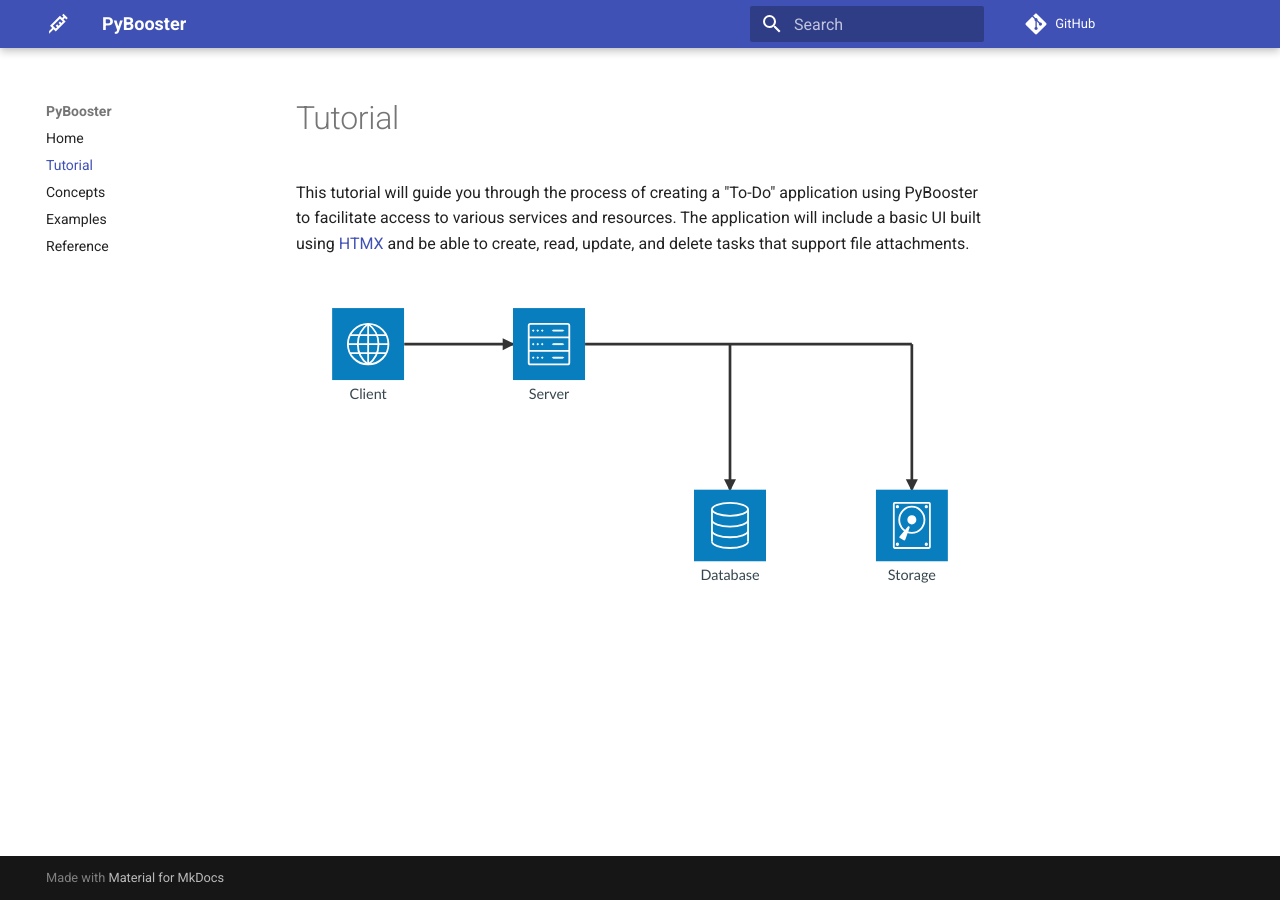
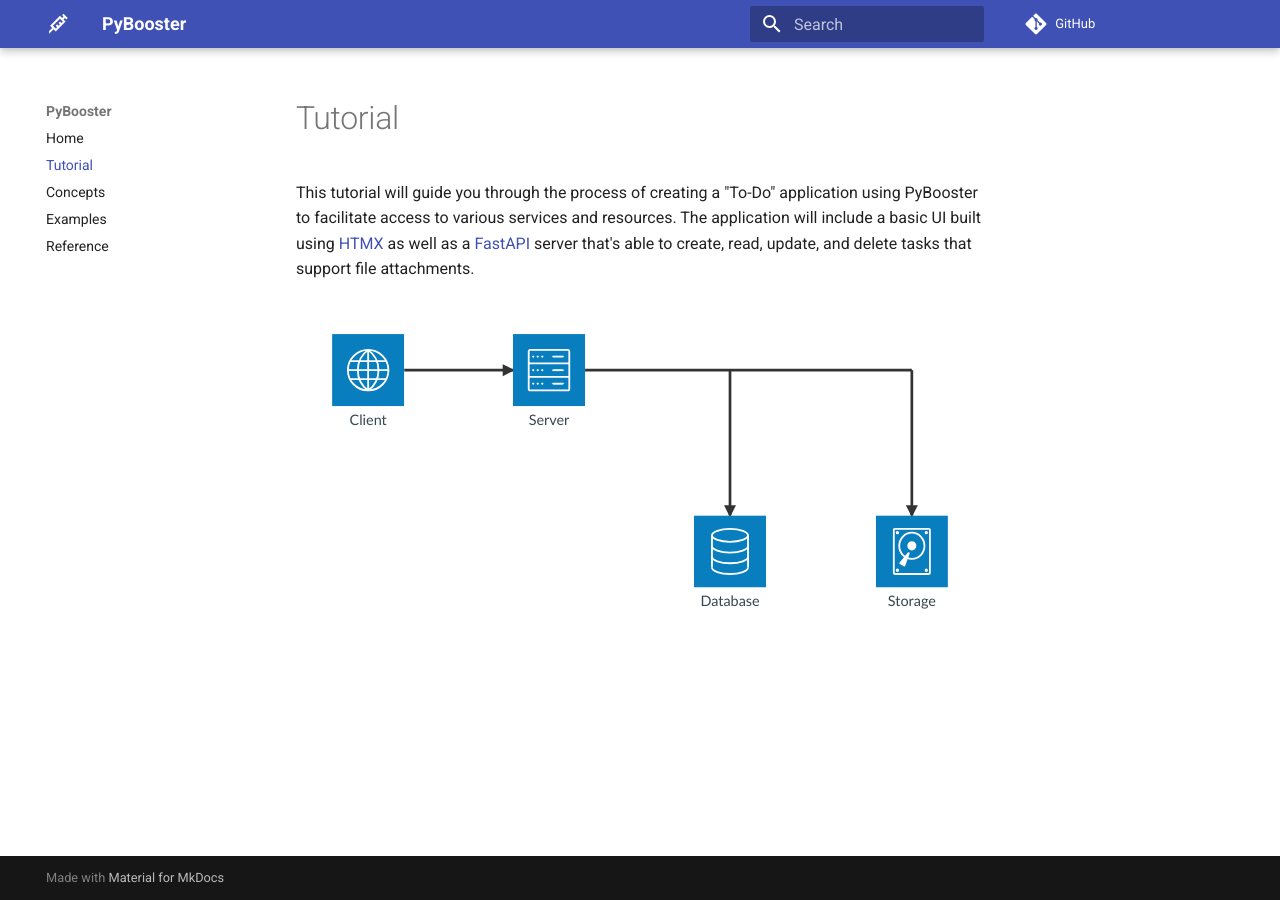
Before and after one commit to rmorshea/pybooster, an MkDocs documentation site: the page built from docs/src/tutorial.md, in a window 1280 px wide. Built offline with MkDocs 1.6.1 and Material for MkDocs 9.7.7, drawn with Linux system fonts in a browser that asks for light colours; comment, search, counter and statistics services are not loaded.

Commit message:
add better link

````diff
--- a/docs/src/tutorial.md
+++ b/docs/src/tutorial.md
@@ -2,8 +2,9 @@
 
 This tutorial will guide you through the process of creating a "To-Do" application using
 PyBooster to facilitate access to various services and resources. The application will
-include a basic UI built using [HTMX](https://htmx.org/) and be able to create, read,
-update, and delete tasks that support file attachments.
+include a basic UI built using [HTMX](https://htmx.org/) as well as a
+[FastAPI](https://fastapi.tiangolo.com/) server that's able to create, read, update, and
+delete tasks that support file attachments.
 
 ```mermaid
 architecture-beta
````
